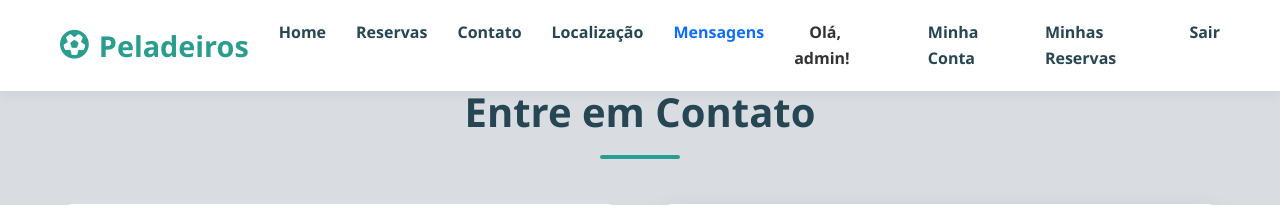
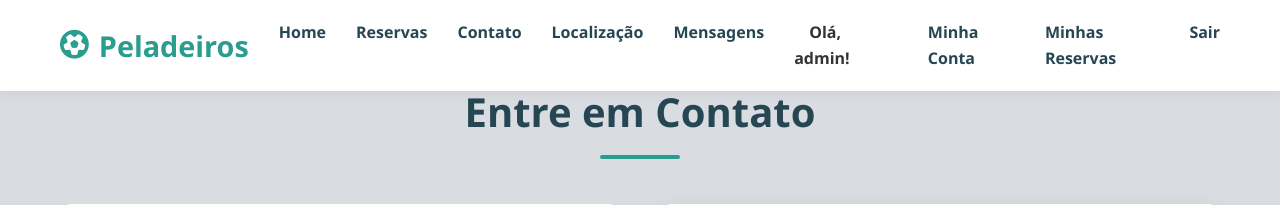
Before and after one commit to paulovitor30101982/peladeiros_project, a Django app: page /contato/ in a window 1280 px wide. Shown: the top 205 px of the page. Run offline with Django 5.2, Linux system fonts and the light colour scheme; a user stored in the database is signed in.

Commit message:
Update base.html
Troca de cor do menu Mensagem

```diff
--- a/templates/base.html
+++ b/templates/base.html
@@ -42,7 +42,7 @@
 
                     {% if user.is_authenticated %}
                         {% if user.is_staff %}
-                        <li><a href="{% url 'contato:lista_mensagens' %}" style="color: #0d6efd; font-weight: bold;">Mensagens</a></li>
+                        <li><a href="{% url 'contato:lista_mensagens' %}" style="color: #264653;">Mensagens</a></li>
                         {% endif %}
 
                         <li><span style="color: #333; font-weight: 600; padding: 0 15px;">Olá, {{ user.first_name|default:user.username }}!</span></li>
```
